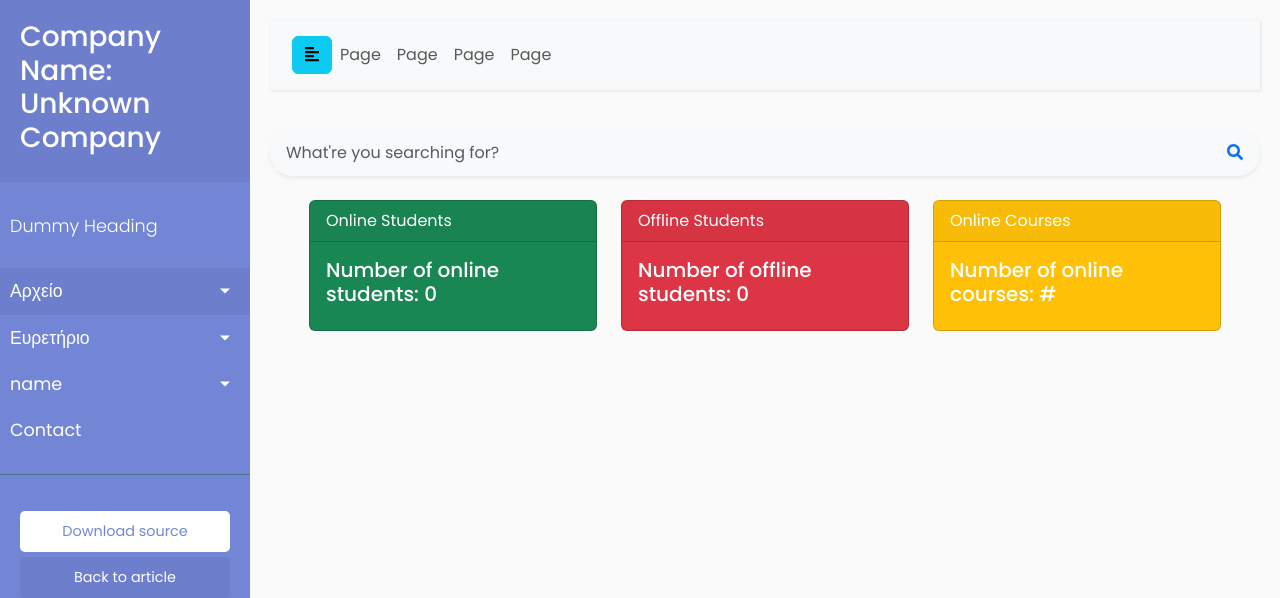
After one commit to kostisvit/Acs-StudentManagementSystem, a Django app: page /company-info/1/ in a window 1280 px wide. The commit adds this page. Shown: the top 598 px of the page. Run offline with Django 4.2, Linux system fonts and the light colour scheme; the visitor is signed in with stand-in values (Sample User, id 1); data that the repository does not hold is empty; some libraries are stand-ins or nearby versions.

Commit message:
filtering companies before showing students

```diff
--- a/apps/accounts/models.py
+++ b/apps/accounts/models.py
@@ -7,14 +7,14 @@ from .managers import CustomUserManager
 
 class Company(models.Model):
     name = models.CharField(max_length=100)
-    user = models.ForeignKey('CustomUser', on_delete=models.CASCADE,related_name="companies",default='1')
+    user = models.ForeignKey('CustomUser', on_delete=models.CASCADE,related_name="companies")
 
     def __str__(self):
         return self.name
 
 class CustomUser(AbstractUser):
     username = None
-    company = models.ForeignKey(Company, on_delete=models.CASCADE, related_name='employees',default='1')
+    company = models.ForeignKey(Company, on_delete=models.CASCADE, related_name="employees",default="1")
     email = models.EmailField(_("email address"), unique=True)
 
     USERNAME_FIELD = "email"
--- a/apps/pages/urls.py
+++ b/apps/pages/urls.py
@@ -1,6 +1,8 @@
 from django.urls import path
-from .views import HomePageView
+from .views import  CompanyListView,CompanyInfoListView
 
 urlpatterns = [
-  path('', HomePageView.as_view(),name='home'),
+  #path('', HomePageView.as_view(),name='home'),
+  path('companies/', CompanyListView.as_view(), name='home'),
+  path('company-info/<int:company_id>/', CompanyInfoListView.as_view(), name='company-info' )
 ]
--- a/apps/pages/views.py
+++ b/apps/pages/views.py
@@ -1,17 +1,63 @@
-from django.views.generic import TemplateView,ListView
+from django.views.generic import ListView
 from students.models import Student
+from accounts.models import Company
 
-class HomePageView(ListView):
-  template_name = 'home.html'
-  model = Student
-  context_object_name = 'online_students'
 
-  def get_context_data(self, **kwargs):
+# class HomePageView(ListView):
+#   template_name = 'home.html'
+#   model = Company
+
+
+#   def get_context_data(self, **kwargs):
+#         context = super().get_context_data(**kwargs)
+#         user_company = self.request.user.company
+#         context['online_students_count'] = self.get_queryset().filter(is_online=True,company=user_company).count()
+#         context['offline_students_count'] = self.get_queryset().filter(is_online=False,company=user_company).count()
+#         return context
+
+#   def get_queryset(self):
+#       return super().get_queryset()
+
+
+
+class CompanyListView(ListView):
+    template_name = 'home.html'
+    model = Company
+    context_object_name = 'online_companys'
+
+    def get_queryset(self):
+        # Filter data based on the logged-in user's associated company
+        user_company = self.request.user.company
+        queryset = Company.objects.filter(name=user_company)
+        return queryset
+
+
+
+class CompanyInfoListView(ListView):
+    template_name = 'app/company.html'
+    model = Student
+    context_object_name = 'company_info'
+
+
+    def get_queryset(self):
+        company_id = self.kwargs['company_id']  # Assuming you pass the company as a URL parameter
+        return Student.objects.filter(company_id=company_id)
+
+    def get_context_data(self, **kwargs):
         context = super().get_context_data(**kwargs)
-        user_company = self.request.user.company
-        context['online_students_count'] = self.get_queryset().filter(is_online=True,company=user_company).count()
-        context['offline_students_count'] = self.get_queryset().filter(is_online=False,company=user_company).count()
+        company_id = self.kwargs['company_id']
+        context['online_students_count'] = self.get_queryset().filter(is_online=True,company_id=company_id).count()
+        context['offline_students_count'] = self.get_queryset().filter(is_online=False,company_id=company_id).count()
         return context
 
-  def get_queryset(self):
+#     def get_context_data(self, **kwargs):
+#         context = super().get_context_data(**kwargs)
+#         company_id = self.kwargs['company_id']  # Get the company ID from URL
+#         context['company'] = Student.objects.filter(company_id=company_id).count() # Add company object to context
+#         context['online_students_count'] = self.get_queryset().count()
+
+#         return context
+
+
+    def get_queryset(self):
       return super().get_queryset()
--- /dev/null
+++ b/templates/app/company.html
@@ -0,0 +1,34 @@
+{% extends '_base.html' %}
+
+{% block content %}
+ <div class="container-fluid d-flex justify-content-center">
+      <div class="row">
+          <div class="col-md-auto">
+            <div class="card text-white bg-success mb-3" style="max-width: 18rem;">
+              <div class="card-header">Online Students</div>
+              <div class="card-body">
+                <h5 class="card-title">Number of online students: {{ online_students_count }}</h5>
+              </div>
+            </div>
+          </div>
+          <div class="col-md-auto">
+            <div class="card text-white bg-danger mb-3" style="max-width: 18rem;">
+              <div class="card-header">Offline Students</div>
+              <div class="card-body">
+              <h5 class="card-title">Number of offline students: {{ offline_students_count }}</h5>
+              </div>
+            </div>
+          </div>
+          <div class="col-md-auto">
+            <div class="card text-white bg-warning mb-3" style="max-width: 18rem;">
+              <div class="card-header">Online Courses</div>
+              <div class="card-body">
+                <h5 class="card-title">Number of online courses: #</h5>
+              </div>
+            </div>
+          </div>
+      </div>
+  </div>
+
+
+{% endblock%}
--- a/templates/partials/navbar.html
+++ b/templates/partials/navbar.html
@@ -3,7 +3,7 @@
         <!-- Sidebar  -->
         <nav id="sidebar">
             <div class="sidebar-header">
-                <h3>Company Name: {% get_company_name %}</h3>
+                <h3><a href="{% url 'home' %}">Company Name: {% get_company_name %}</a></h3>
             </div>
 
             <ul class="list-unstyled components">
```
Also changed, not shown: templates/home.html (+25 -2 lines), apps/accounts/migrations/0001_initial.py, apps/accounts/migrations/0002_company_user.py (deleted), apps/accounts/migrations/0002_customuser_company_alter_company_user.py (added), apps/accounts/migrations/0003_alter_company_user_alter_customuser_company.py (added), apps/accounts/migrations/0004_remove_customuser_company.py (added), apps/accounts/migrations/0005_customuser_company.py (added), apps/students/migrations/0001_initial.py, apps/students/migrations/0002_student_company.py, apps/students/migrations/0003_student_is_online.py (deleted).
